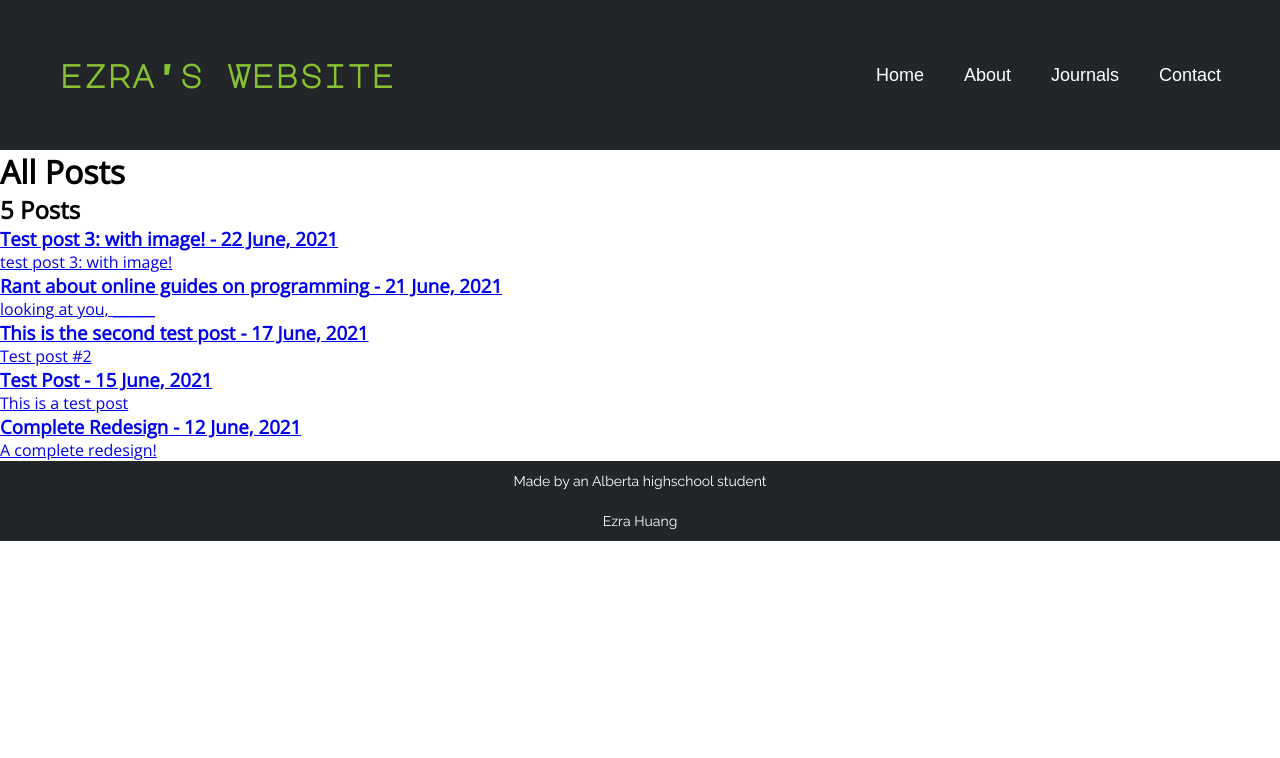
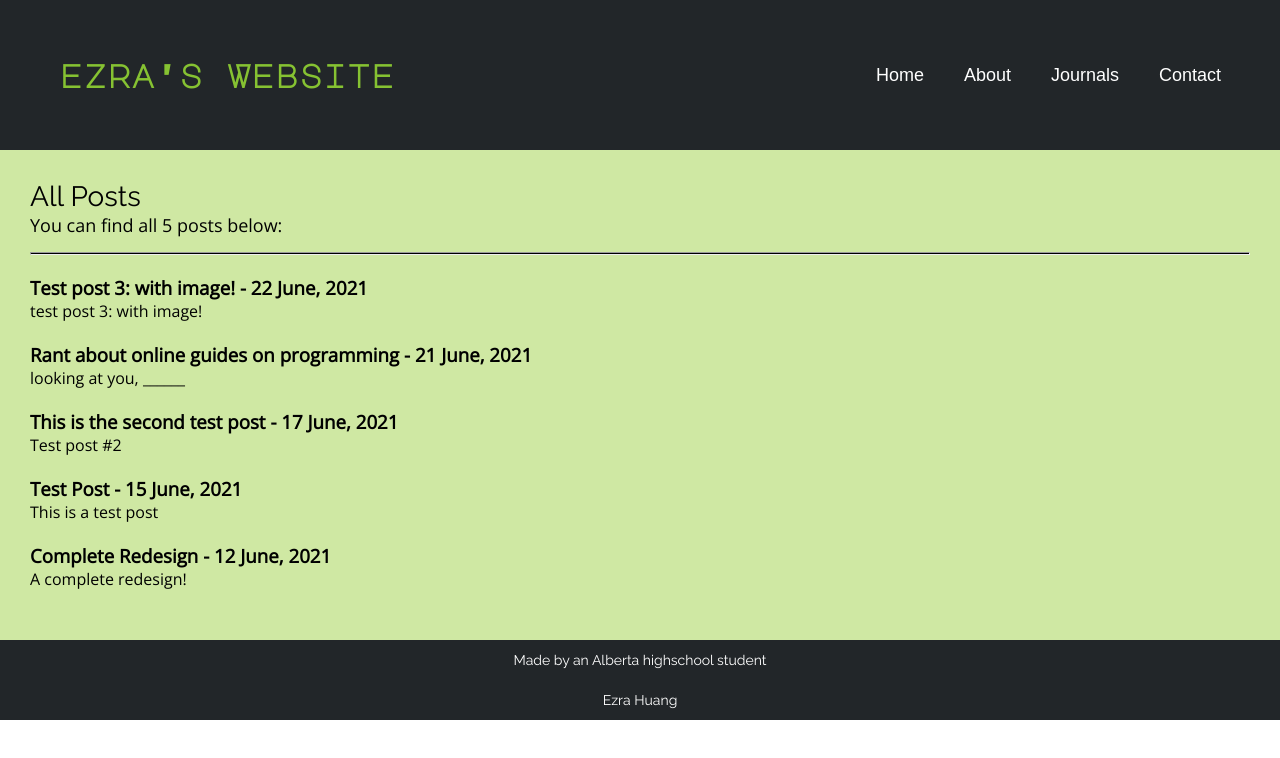
Before and after one commit to EzraH442/ezraweb_v2, a Gatsby site: page /all-journals in a window 1280 px wide. Built offline with nearby package versions, Linux system fonts and the light colour scheme; Gatsby itself is replaced by a stand-in of ours.

Commit message:
hide captcha badge, add styling to all-journals page, update dropdown link to go to all-journals page

```diff
--- a/src/componenents/contact/contact-form.jsx
+++ b/src/componenents/contact/contact-form.jsx
@@ -81,7 +81,7 @@ export default class ContactForm extends React.Component {
         return (
             <div>
                 <h1 className={styles.title}>contact </h1>
-                <h2>Send me an email:</h2>
+                <h2 className={styles.subtitle}>Send me an email:</h2>
                 <form>
                     <input type="text" name="name" onChange={this.handleInputChange} placeholder="Name" />
                     <input type="text" name="subject" onChange={this.handleInputChange} placeholder="Subject" />
--- a/src/componenents/contact/contact-form.module.css
+++ b/src/componenents/contact/contact-form.module.css
@@ -3,7 +3,7 @@
   color: white;
   font: 400 36px "Major Mono Display", monospace;
 }
-h2 {
+.subtitle {
   color: white;
   margin: 15px 0;
   font-weight: 300;
--- a/src/componenents/navigation/navbar-links.jsx
+++ b/src/componenents/navigation/navbar-links.jsx
@@ -27,7 +27,7 @@ export default function NavbarLinks({ hidden }) {
             <NavLink address="about" text="About" />
             <NavDropdown address="all-journals" text="Journals">
                 <DropdownLink address={`${data.allMarkdownRemark.edges[0].node.fields.slug}`} text="Latest Post" />
-                <DropdownLink address="pages/about" text="Other Dropdown link" />
+                <DropdownLink address="../../all-journals" text="All Posts" />
             </NavDropdown>
             <NavLink address="contact" text="Contact" />
         </nav>
--- a/src/pages/all-journals.jsx
+++ b/src/pages/all-journals.jsx
@@ -4,23 +4,28 @@ import PropTypes from "prop-types";
 import Header from "../componenents/header";
 import Footer from "../componenents/footer";
 import Body from "../componenents/containers/body";
+import * as styles from "../styles/journals.module.css";
 
 export default function AllJournals({ data }) {
     return (
         <div>
             <Header />
-            <Body>
-                <div>
-                    <h1>All Posts</h1>
-                    <h2>
+            <Body backgroundColor="#cfe8a3">
+                <div className={styles.container}>
+                    <h1 className={styles.title}>All Posts</h1>
+                    <p className={styles.postCount}>
+                        You can find all
+                        {" "}
                         {data.allMarkdownRemark.totalCount}
                         {" "}
-                        Posts
-                    </h2>
+                        posts below:
+                    </p>
+                    <hr className={styles.line} />
                     {data.allMarkdownRemark.edges.map(({ node }) => (
                         <Link
                             to={node.fields.slug}
                             key={node.id}
+                            className={styles.link}
                         >
                             <div>
                                 <h3>
--- /dev/null
+++ b/src/styles/journals.module.css
@@ -0,0 +1,23 @@
+.container {
+  padding: 30px;
+}
+.title {
+  margin: 0;
+  font: 300 28px "Raleway";
+}
+.postCount {
+  font-size: 18px;
+}
+.line {
+  align-self: stretch;
+  min-height: 1px;
+  background-color: black;
+  margin: 15px 0;
+}
+.link {
+  text-decoration: none;
+  color: black;
+}
+.link div {
+  margin: 20px 0;
+}
--- a/src/styles/reset.css
+++ b/src/styles/reset.css
@@ -5,3 +5,6 @@
 body {
   font-family: "Open Sans", sans-serif;
 }
+.grecaptcha-badge {
+  visibility: hidden;
+}
```
